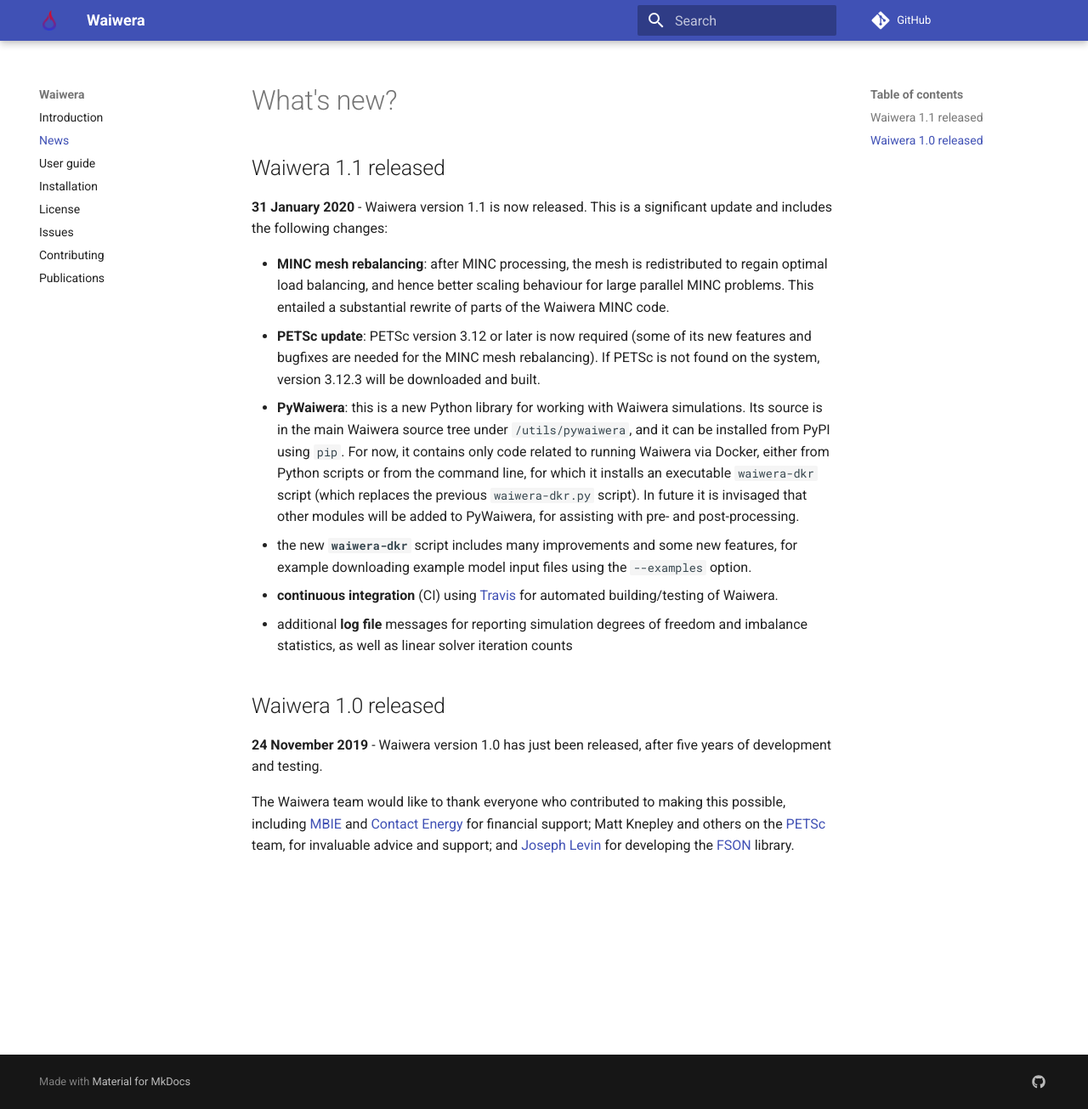
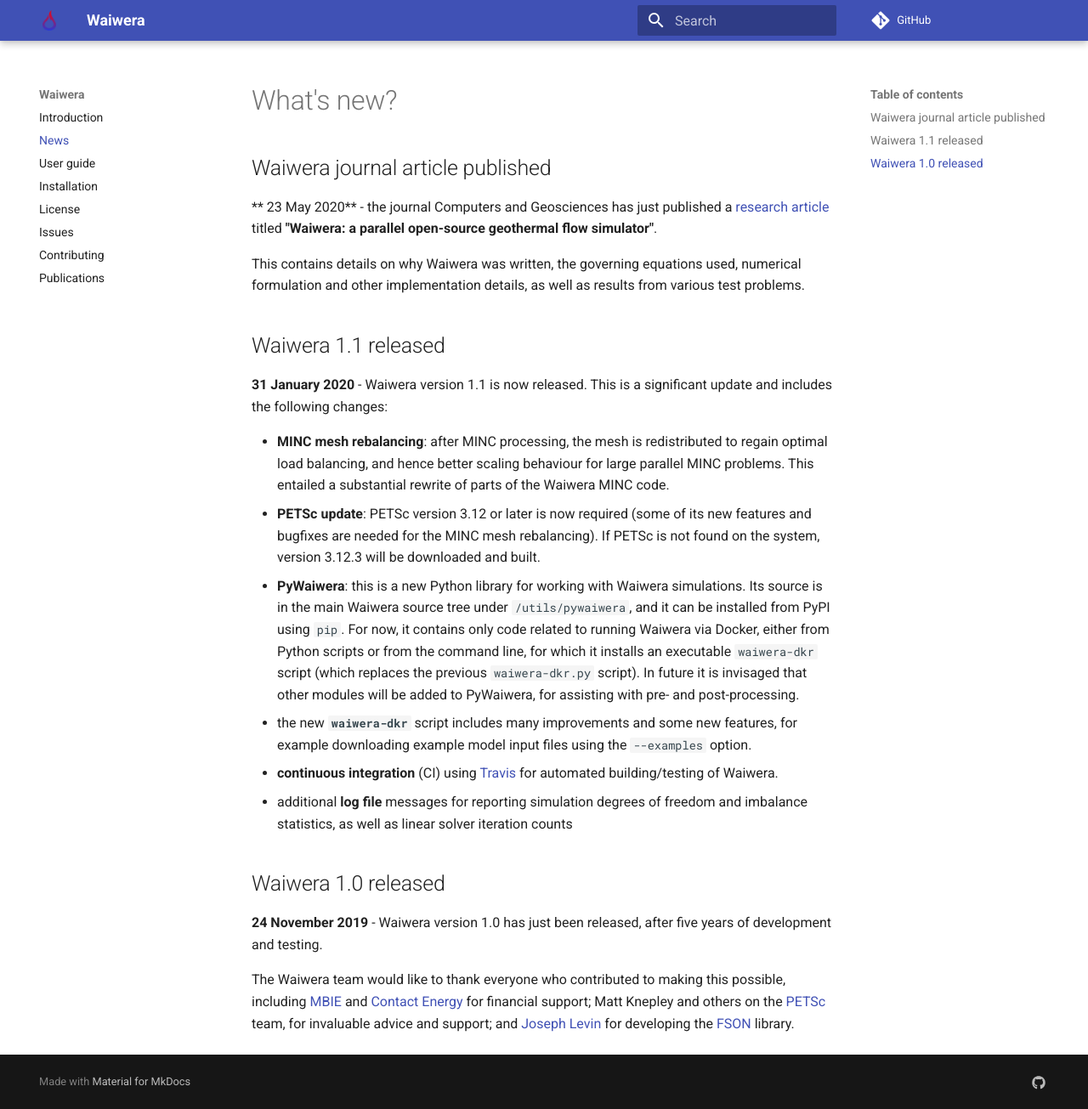
Before and after one commit to waiwera/waiwera-mkdocs, an MkDocs documentation site: the page built from docs/news.md, in a window 1280 px wide and 1305 px high. Shown: the whole window at 85% size. Built offline with MkDocs 1.6.1 and Material for MkDocs 9.7.7, drawn with Linux system fonts in a browser that asks for light colours; comment, search, counter and statistics services are not loaded.

Commit message:
Add news article on Waiwera journal article

```diff
--- a/docs/news.md
+++ b/docs/news.md
@@ -1,4 +1,15 @@
 # What's new?
+
+## Waiwera journal article published
+
+** 23 May 2020** - the journal Computers and Geosciences has just
+   published a [research
+   article](https://doi.org/10.1016/j.cageo.2020.104529) titled
+   **"Waiwera: a parallel open-source geothermal flow simulator"**.
+
+This contains details on why Waiwera was written, the governing
+   equations used, numerical formulation and other implementation
+   details, as well as results from various test problems.
 
 ## Waiwera 1.1 released
 
```
